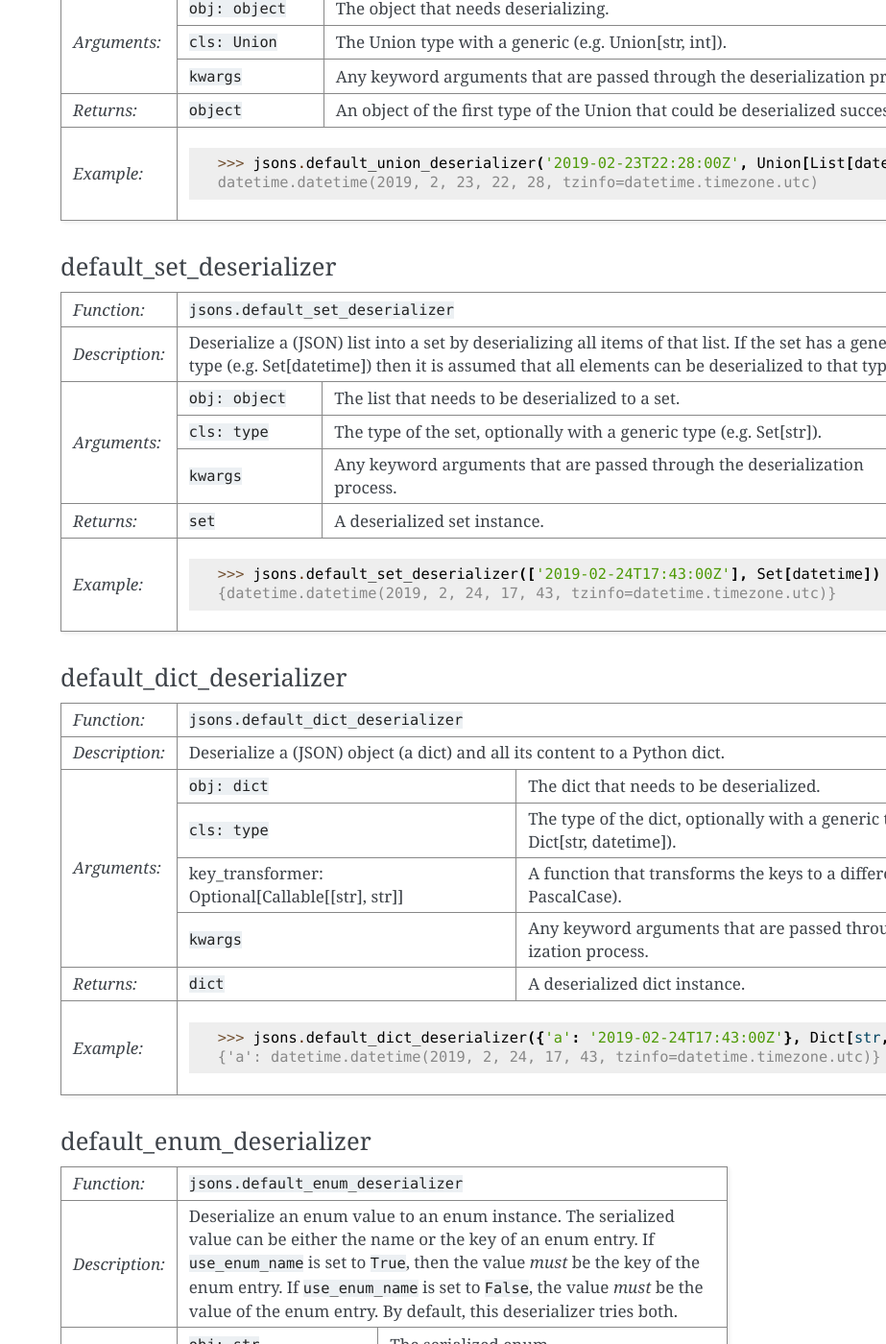
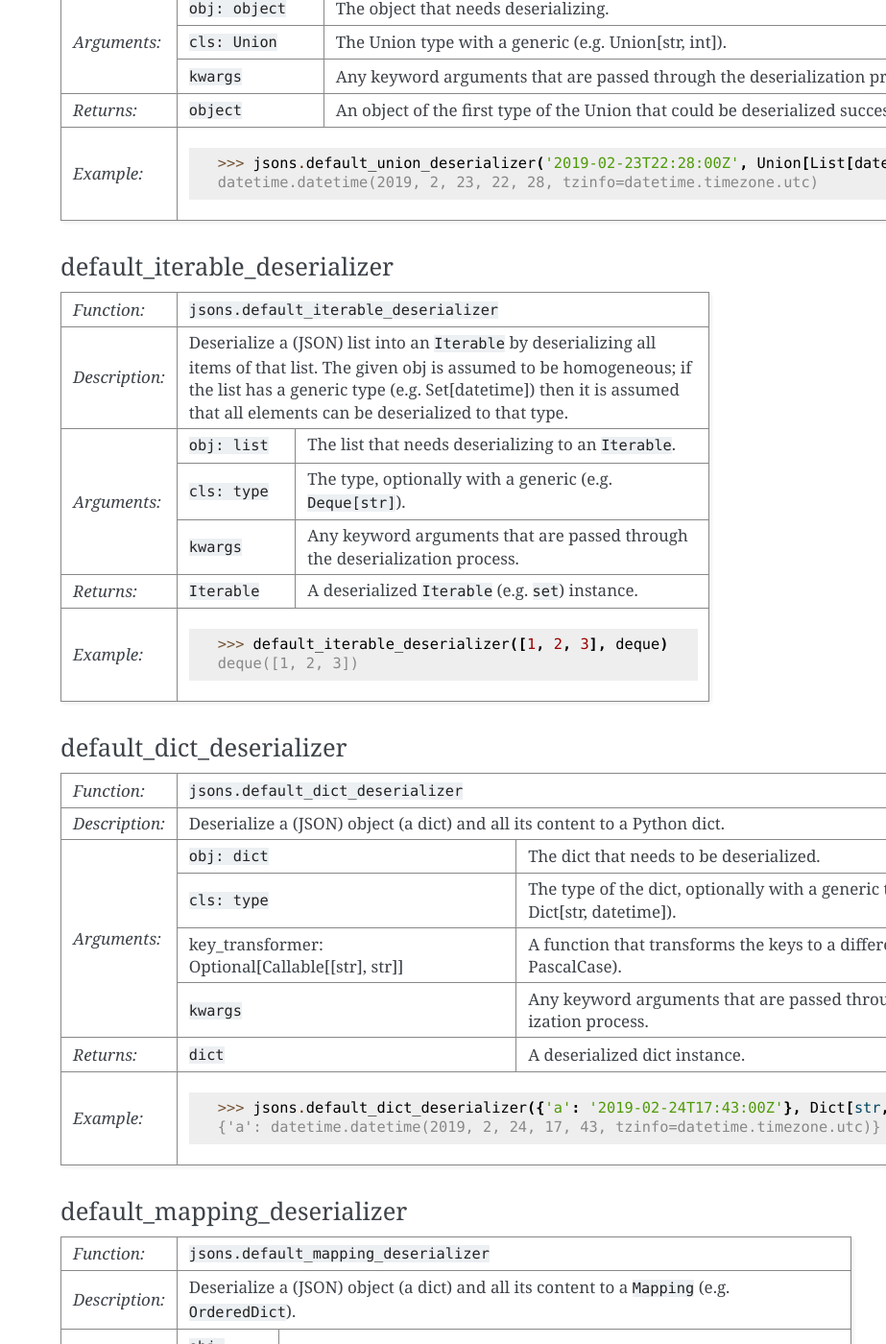
Before and after one commit to ramonhagenaars/jsons, a Sphinx documentation site: the page built from docs/api.rst, in a window 1280 px wide and 1400 px high, scrolled down 22609 px. Shown: the whole window at 96% size, without its empty margins (357-1280 px from the left). Built offline with Sphinx 7.4.7, drawn with Linux system fonts in a browser that asks for light colours; some of the changed text lies outside the part shown.

Commit message:
Documentation.

```diff
--- a/docs/api.rst
+++ b/docs/api.rst
@@ -875,23 +875,23 @@
 default_iterable_serializer
 ===========================
 
-+----------------+----------------------------------------------------------------------------------------------+
-| *Function:*    | ``jsons.default_iterable_serializer``                                                        |
-+----------------+----------------------------------------------------------------------------------------------+
-| *Description:* | Serialize the given ``obj`` to a list of serialized objects.                                 |
-|                |                                                                                              |
-+----------------+------------------+---------------------------------------------------------------------------+
-| *Arguments:*   | ``obj: object``  | The iterable that is to be serialized.                                    |
-+                +------------------+---------------------------------------------------------------------------+
-|                | ``kwargs``       | Any keyword arguments that are passed through the serialization process.  |
-+----------------+------------------+---------------------------------------------------------------------------+
-| *Returns:*     | ``list``         | A list of which all elements are serialized.                              |
-+----------------+------------------+---------------------------------------------------------------------------+
-| *Example:*     | .. code:: python                                                                             |
-|                |                                                                                              |
-|                |     >>> default_iterable_serializer((1, 2, 3))                                               |
-|                |     [1, 2, 3]                                                                                |
-+----------------+------------------------------------------------+---------------------------------------------+
++----------------+------------------------------------------------------------------------------------------------+
+| *Function:*    | ``jsons.default_iterable_serializer``                                                          |
++----------------+------------------------------------------------------------------------------------------------+
+| *Description:* | Serialize the given ``obj`` to a list of serialized objects.                                   |
+|                |                                                                                                |
++----------------+--------------------+---------------------------------------------------------------------------+
+| *Arguments:*   | ``obj: Iterable``  | The iterable that is to be serialized.                                    |
++                +--------------------+---------------------------------------------------------------------------+
+|                | ``kwargs``         | Any keyword arguments that are passed through the serialization process.  |
++----------------+--------------------+---------------------------------------------------------------------------+
+| *Returns:*     | ``list``           | A list of which all elements are serialized.                              |
++----------------+--------------------+---------------------------------------------------------------------------+
+| *Example:*     | .. code:: python                                                                               |
+|                |                                                                                                |
+|                |     >>> default_iterable_serializer((1, 2, 3))                                                 |
+|                |     [1, 2, 3]                                                                                  |
++----------------+------------------------------------------------------------------------------------------------+
 
 =======================
 default_list_serializer
@@ -1216,29 +1216,30 @@
 |                |     datetime.datetime(2019, 2, 23, 22, 28, tzinfo=datetime.timezone.utc)                                            |
 +----------------+---------------------------------------------------------------------------------------------------------------------+
 
-========================
-default_set_deserializer
-========================
+=============================
+default_iterable_deserializer
+=============================
 
 +----------------+-----------------------------------------------------------------------------------------------------------------------------------+
-| *Function:*    | ``jsons.default_set_deserializer``                                                                                                |
+| *Function:*    | ``jsons.default_iterable_deserializer``                                                                                           |
 +----------------+-----------------------------------------------------------------------------------------------------------------------------------+
-| *Description:* | Deserialize a (JSON) list into a set by deserializing all items of that list. If the set has a generic type (e.g. Set[datetime])  |
-|                | then it is assumed that all elements can be deserialized to that type.                                                            |
-+----------------+---------------------------------------+-------------------------------------------------------------------------------------------+
-| *Arguments:*   | ``obj: object``                       | The list that needs to be deserialized to a set.                                          |
-+                +---------------------------------------+-------------------------------------------------------------------------------------------+
-|                | ``cls: type``                         | The type of the set, optionally with a generic type (e.g. Set[str]).                      |
-+                +---------------------------------------+-------------------------------------------------------------------------------------------+
-|                | ``kwargs``                            | Any keyword arguments that are passed through the                                         |
-|                |                                       | deserialization process.                                                                  |
-+----------------+---------------------------------------+-------------------------------------------------------------------------------------------+
-| *Returns:*     | ``set``                               | A deserialized set instance.                                                              |
-+----------------+---------------------------------------+-------------------------------------------------------------------------------------------+
+| *Description:* | Deserialize a (JSON) list into an ``Iterable`` by deserializing all items of that list. The given obj is assumed to be            |
+|                | homogeneous; if the list has a generic type (e.g. Set[datetime]) then it is assumed that all elements can be deserialized to that |
+|                | type.                                                                                                                             |
++----------------+---------------+-------------------------------------------------------------------------------------------------------------------+
+| *Arguments:*   | ``obj: list`` | The list that needs deserializing to an ``Iterable``.                                                             |
++                +---------------+-------------------------------------------------------------------------------------------------------------------+
+|                | ``cls: type`` | The type, optionally with a generic (e.g. ``Deque[str]``).                                                        |
++                +---------------+-------------------------------------------------------------------------------------------------------------------+
+|                | ``kwargs``    | Any keyword arguments that are passed through the                                                                 |
+|                |               | deserialization process.                                                                                          |
++----------------+---------------+-------------------------------------------------------------------------------------------------------------------+
+| *Returns:*     | ``Iterable``  | A deserialized ``Iterable`` (e.g. ``set``) instance.                                                              |
++----------------+---------------+-------------------------------------------------------------------------------------------------------------------+
 | *Example:*     | .. code:: python                                                                                                                  |
 |                |                                                                                                                                   |
-|                |     >>> jsons.default_set_deserializer(['2019-02-24T17:43:00Z'], Set[datetime])                                                   |
-|                |     {datetime.datetime(2019, 2, 24, 17, 43, tzinfo=datetime.timezone.utc)}                                                        |
+|                |     >>> default_iterable_deserializer([1, 2, 3], deque)                                                                           |
+|                |     deque([1, 2, 3])                                                                                                              |
 +----------------+-----------------------------------------------------------------------------------------------------------------------------------+
 
 =========================
@@ -1268,6 +1269,31 @@
 |                |                                                                                             |
 |                |     >>> jsons.default_dict_deserializer({'a': '2019-02-24T17:43:00Z'}, Dict[str, datetime]) |
 |                |     {'a': datetime.datetime(2019, 2, 24, 17, 43, tzinfo=datetime.timezone.utc)}             |
++----------------+---------------------------------------------------------------------------------------------+
+
+============================
+default_mapping_deserializer
+============================
+
++----------------+---------------------------------------------------------------------------------------------+
+| *Function:*    | ``jsons.default_mapping_deserializer``                                                      |
++----------------+---------------------------------------------------------------------------------------------+
+| *Description:* | Deserialize a (JSON) object (a dict) and all its content to a ``Mapping``                   |
+|                | (e.g. ``OrderedDict``).                                                                     |
++----------------+-----------------------------------+---------------------------------------------------------+
+| *Arguments:*   | ``obj: dict``                     | The dict that needs to be deserialized.                 |
++                +-----------------------------------+---------------------------------------------------------+
+|                | ``cls: type``                     | The type of the ``Mapping`` (e.g. ``OrderedDict``).     |
++                +-----------------------------------+---------------------------------------------------------+
+|                | ``kwargs``                        | Any keyword arguments that are passed through the       |
+|                |                                   | deserialization process.                                |
++----------------+-----------------------------------+---------------------------------------------------------+
+| *Returns:*     | ``Mapping``                       | A deserialized ``Mapping`` instance.                    |
++----------------+-----------------------------------+---------------------------------------------------------+
+| *Example:*     | .. code:: python                                                                            |
+|                |                                                                                             |
+|                |     >>> default_mapping_deserializer({'a': 'A', 'b': 'B'}, OrderedDict)                     |
+|                |     OrderedDict([('a', 'A'), ('b', 'B')])                                                   |
 +----------------+---------------------------------------------------------------------------------------------+
 
 =========================
```
